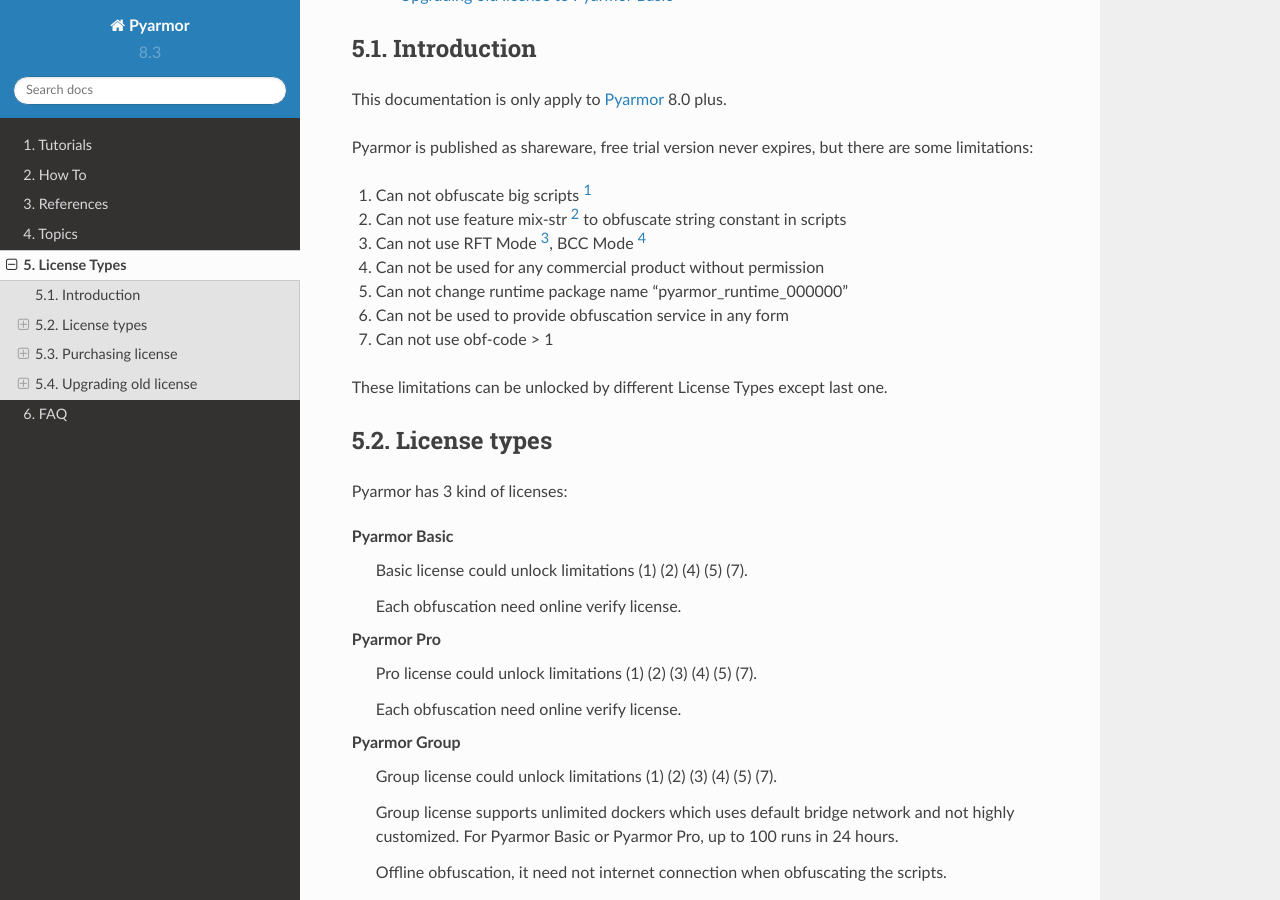
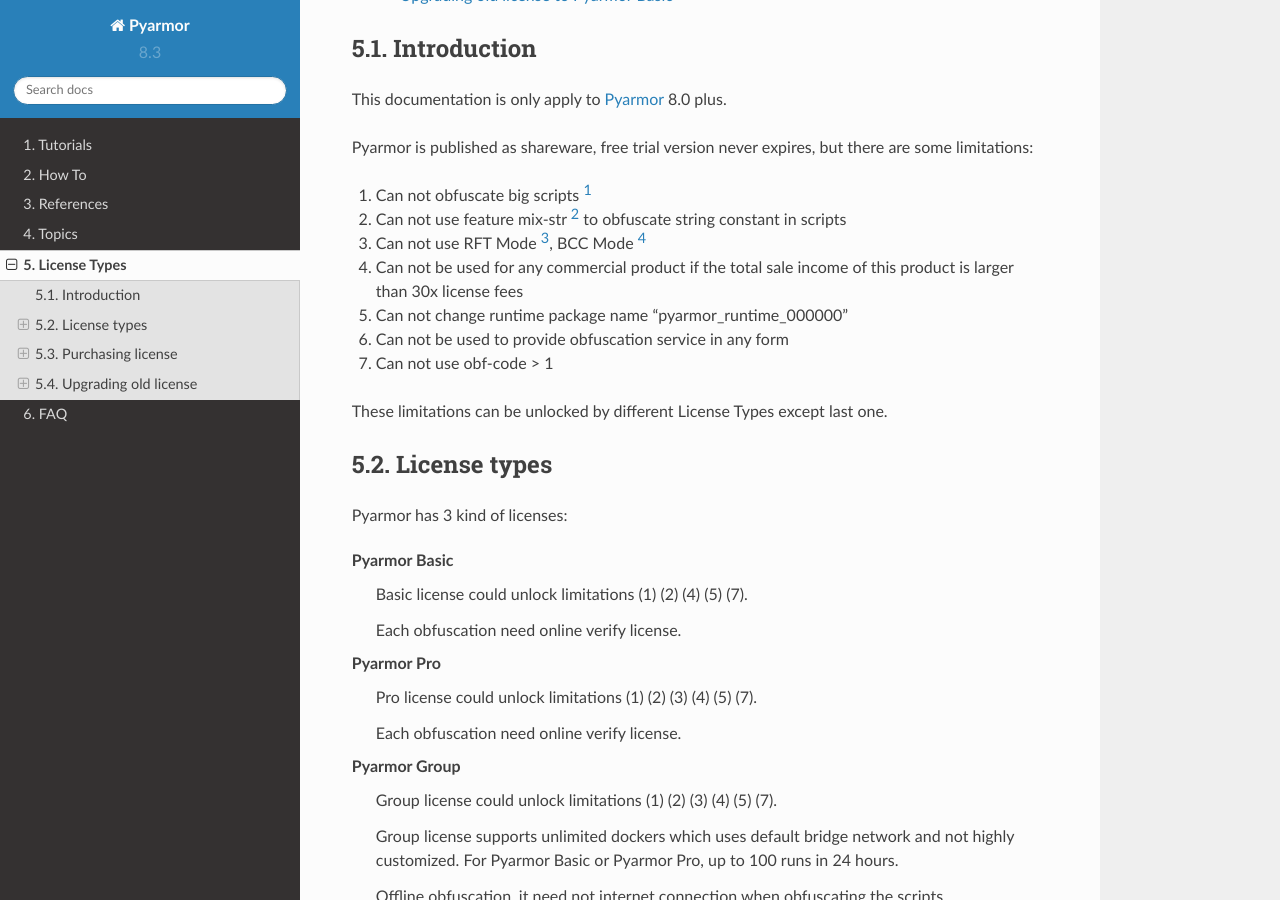
Before and after one commit to dashingsoft/pyarmor, a Sphinx documentation site: the page built from docs/licenses.rst, in a window 1280 px wide and 900 px high, scrolled down 356 px. Built offline with Sphinx 7.4.7 and the Read the Docs theme 2.0.0, drawn with Linux system fonts in a browser that asks for light colours.

Commit message:
Refine doc

```diff
--- a/docs/licenses.rst
+++ b/docs/licenses.rst
@@ -19,7 +19,7 @@
 (1) Can not obfuscate big scripts [1]_
 (2) Can not use feature mix-str [2]_ to obfuscate string constant in scripts
 (3) Can not use RFT Mode [3]_, BCC Mode [4]_
-(4) Can not be used for any commercial product without permission
+(4) Can not be used for any commercial product if the total sale income of this product is larger than 30x license fees
 (5) Can not change runtime package name "pyarmor_runtime_000000"
 (6) Can not be used to provide obfuscation service in any form
 (7) Can not use obf-code > 1
```
Also changed, not shown: 1 other file.
